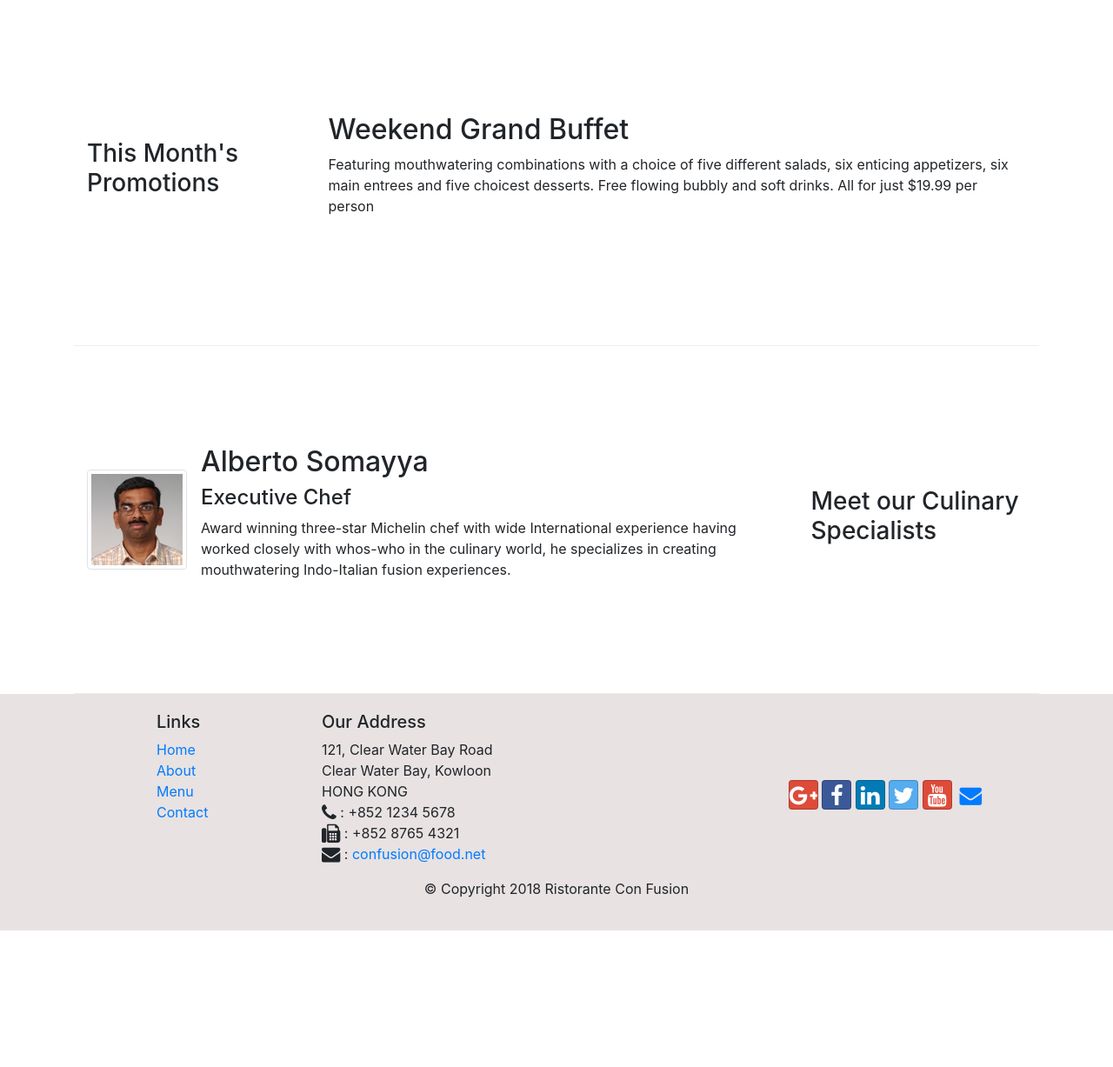
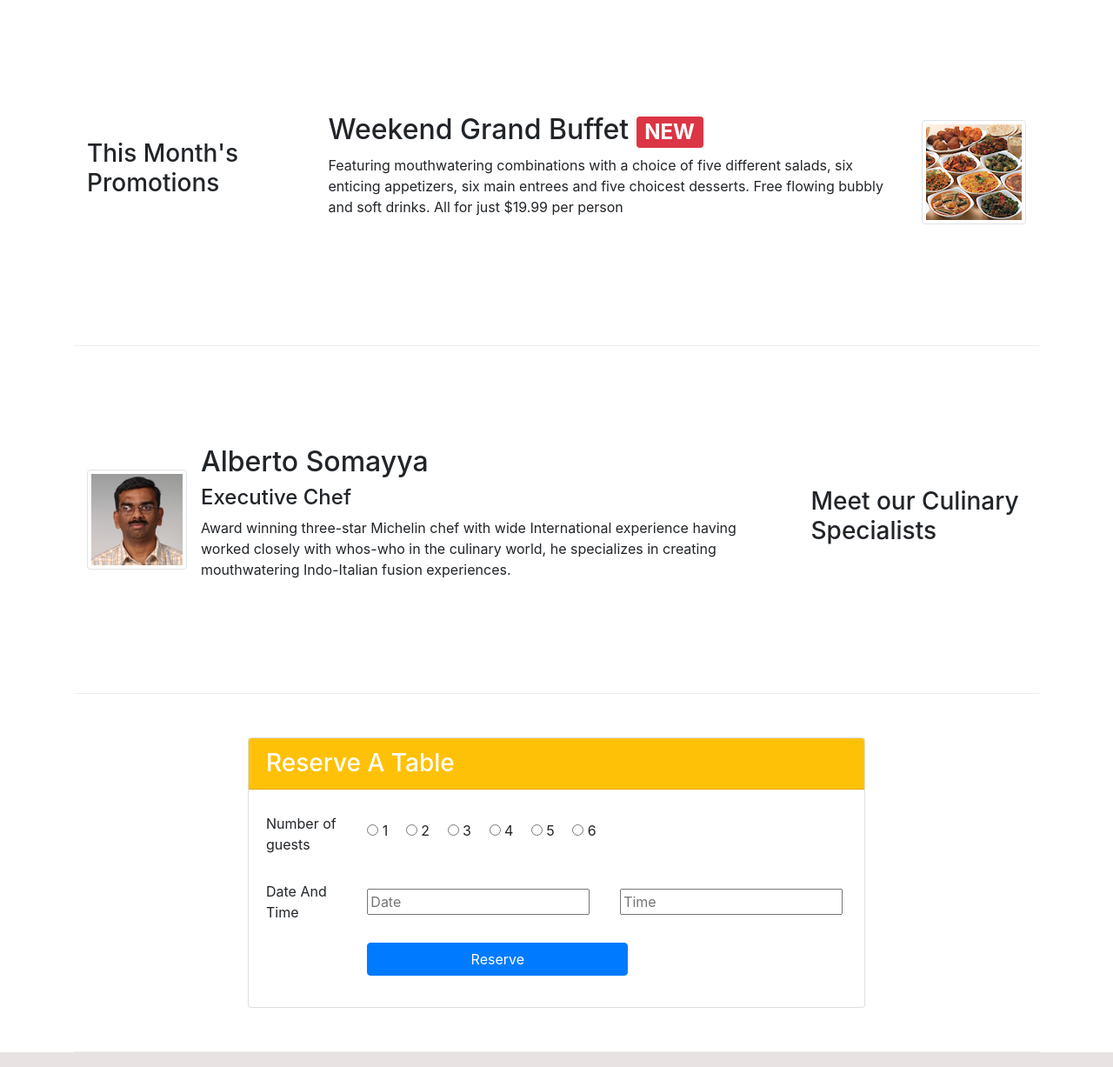
Before and after one commit to wildbeast321/confusion, a website: page index.html in a window 1280 px wide. Shown: the part 840-2067 px from the top of the page at 87% size. Before the commit the page ends 1910 px from the top, so only its background shows below. Drawn offline with nearby package versions, Linux system fonts and the light colour scheme.

Commit message:
assingment 2

```diff
--- a/css/style.css
+++ b/css/style.css
@@ -31,3 +31,6 @@ body{
 .navbar-dark{
     background-color: blueviolet;
 }
+.btn{
+    width: 300px;
+}
--- a/index.html
+++ b/index.html
@@ -43,6 +43,13 @@
                 <div class="col-12 col-sm align-self-center">
                     <img src="./img/logo.png" class="img-fluid">
                 </div>
+                <div class="col-12 col-sm align-self-center justify-self-center">
+                    <a href="#reserve">
+                        <button class="btn btn-warning" >
+                            Reserve Table
+                        </button>
+                    </a>
+                </div>
             </div>
         </div>
     </header>
@@ -72,14 +79,20 @@
             </div>
         </div>
         <div class="row row-content align-items-center">
-            <div class="col-12 col-md-3 col-sm-4 ">
+            <div class="col-12 col-md-3 col-sm-4">
                 <h3>This Month's Promotions</h3>
             </div>
             <div class="col col-md col-sm">
-                <h2>Weekend Grand Buffet</h2>
-                <p>Featuring mouthwatering combinations with a choice of five different salads, six enticing appetizers, six main entrees and five choicest desserts. Free flowing bubbly and soft drinks. All for just $19.99 per person </p>
+                <div class="media">
+                    <img class="d-flex ml-3 img-thumbnail align-self-center order-last" src="./img/buffet.png" alt="buffet">
+                    <div class="media-body">
+                        <h2 class="mt-0">Weekend Grand Buffet <span class="badge badge-danger">NEW</span></h2>
+                        <p class="d-none d-sm-block">Featuring mouthwatering combinations with a choice of five different salads, six enticing appetizers, six main entrees and five choicest desserts. Free flowing bubbly and soft drinks. All for just $19.99 per person </p>
+                    </div>
+                </div>
             </div>
         </div>
+
 
         <div class="row row-content align-items-center">
             <div class="col-12 col-md-3 order-sm-last col-sm-4">
@@ -97,6 +110,50 @@
                             whos-who in the culinary world, he specializes in
                             creating mouthwatering Indo-Italian fusion experiences.
                         </p>
+                    </div>
+                </div>
+            </div>
+        </div>
+        <div class="row row-content justify-content-center">
+            <div class="col-12 col-sm-8">
+                <div class="card">
+                    <h3 class="card-header bg-warning text-white" id="reserve">Reserve A Table </h3>
+                    <div class="card-body">
+                        <form>
+                            <div class="form-group row">
+                                <label for="guest" class="col-md-2 col-form-label">Number of guests</label>
+                                <div class="col-md-10 align-self-center">
+                                    <input type="radio" id="1" name="guest" value="1">
+                                    <label for="1" >1</label>&emsp;
+                                    <input type="radio" id="2" name="guest" value="2">
+                                    <label for="2">2</label>&emsp;
+                                    <input type="radio" id="3" name="guest" value="3">
+                                    <label for="3">3</label>&emsp;
+                                    <input type="radio" id="4" name="guest" value="4">
+                                    <label for="4">4</label>&emsp;
+                                    <input type="radio" id="5" name="guest" value="5">
+                                    <label for="5">5</label>&emsp;
+                                    <input type="radio" id="6" name="guest" value="6">
+                                    <label for="6">6</label>
+                                </div>
+                            </div>
+                            <div class="form-group row">
+                                <label for="date" class="col-md-2 col-form-label">Date And Time</label>
+                                <div class="col-md-4 align-self-center">
+                                    <input id="date" placeholder="Date" name="date" type="text">
+                                </div>
+                                <div class="col-md-4 offset-md-1 align-self-center">
+                                    <input id="time" placeholder="Time" name="time" type="text">
+                                </div>
+                            </div>
+                            <div class="form-group row">
+                                <div class="offset-md-2 col-md-10 ">
+                                    <button type="submit" class="btn btn-primary">
+                                        Reserve
+                                    </button>
+                                </div>
+                            </div>
+                        </form>
                     </div>
                 </div>
             </div>
```
